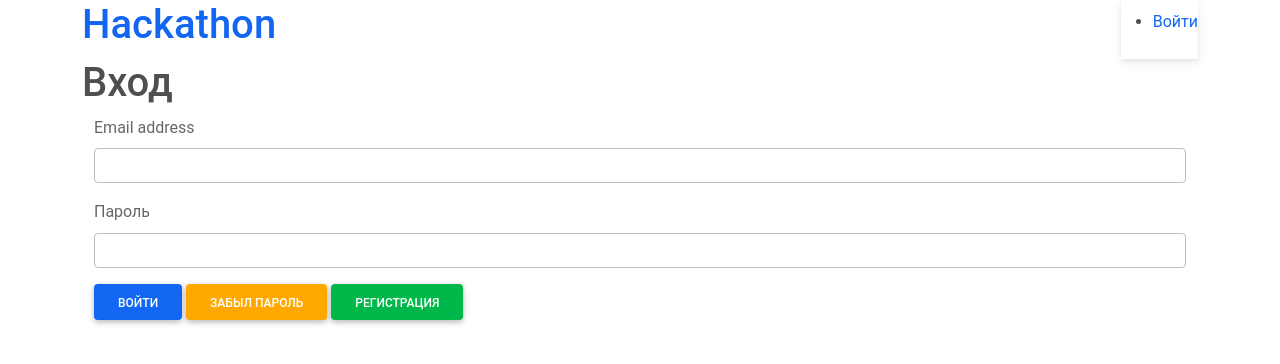
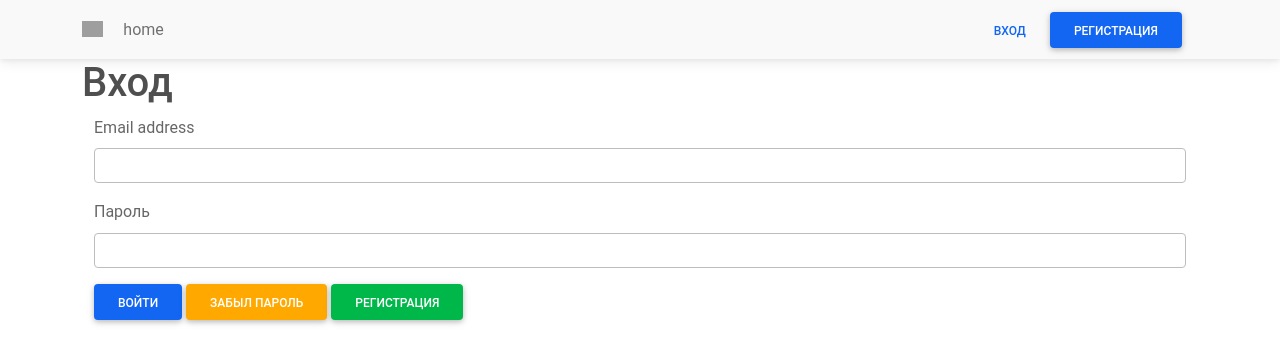
Before and after one commit to andreyvydra/volunteer_hunt_2, a Django app: page /auth/login/ in a window 1280 px wide. Shown: the top 364 px of the page. Run offline with Django 4.2, Linux system fonts and the light colour scheme; grey boxes are pictures that could not be loaded.

Commit message:
change navbar fix pk error

```diff
--- a/tasks/views.py
+++ b/tasks/views.py
@@ -6,10 +6,9 @@ from tasks.models import Task
 class TaskView(View):
     template_name = 'task/index.html'
 
-    def get(self, pk, request):
+    def get(self, request, pk):
         task = Task.objects.get(pk=pk)
         context = {
             'task': task
         }
-        print(1)
         return render(request, self.template_name, context)
--- a/templates/includes/header.html
+++ b/templates/includes/header.html
@@ -1,18 +1,57 @@
-<header id="header" class="sticky-top">
-    <div class="container d-flex align-items-center justify-content-between">
-        <h1 class="logo"><a href="">Hackathon</a></h1>
-        <nav id="navbar" class="navbar">
-            <ul>
-                {% if request.user.is_superuser %}
-                    <li>
-                        <a class="nav-link scrollto" href="{% url 'admin:index' %}">
-                            Админка
+<header>
+    <nav class="navbar navbar-expand-lg navbar-light bg-light">
+        <div class="container">
+            <a class="navbar-brand me-2" href="https://mdbgo.com/">
+                <img
+                        src="https://mdbcdn.b-cdn.net/img/logo/mdb-transaprent-noshadows.webp"
+                        height="16"
+                        alt="MDB Logo"
+                        loading="lazy"
+                        style="margin-top: -1px;"
+                />
+            </a>
+
+            <button
+                    class="navbar-toggler"
+                    type="button"
+                    data-mdb-toggle="collapse"
+                    data-mdb-target="#navbarButtonsExample"
+                    aria-controls="navbarButtonsExample"
+                    aria-expanded="false"
+                    aria-label="Toggle navigation"
+            >
+                <i class="fas fa-bars"></i>
+            </button>
+
+            <div class="collapse navbar-collapse" id="navbarButtonsExample">
+                {#left#}
+                <ul class="navbar-nav me-auto mb-2 mb-lg-0">
+                    <li class="nav-item">
+                        <a class="nav-link" href="">home</a>
+                    </li>
+                </ul>
+
+                {#right#}
+                <div class="d-flex align-items-center">
+                    {% if request.user.is_authenticated %}
+                        {% if request.user.is_superuser %}
+                            <a class="btn btn-link px-3 me-2" href="{% url 'admin:index' %}">
+                                Админка
+                            </a>
+                        {% endif %}
+                        <a class="btn btn-link px-3 me-2" href="{% url 'logout' %}">
+                            Выход
                         </a>
-                    </li>
-                {% endif %}
-                <li><a class="getstarted" href='{% url 'login' %}'>Войти</a></li>
-            </ul>
-            <i class="bi bi-list mobile-nav-toggle"></i>
-        </nav>
-    </div>
+                    {% else %}
+                        <a href="{% url 'login' %}" class="btn btn-link px-3 me-2">
+                            Вход
+                        </a>
+                        <a href="{% url 'signup' %}" class="btn btn-primary me-3">
+                           Регистрация
+                        </a>
+                    {% endif %}
+                </div>
+            </div>
+        </div>
+    </nav>
 </header>
```
Also changed, not shown: templates/task/index.html (+5 -2 lines).
